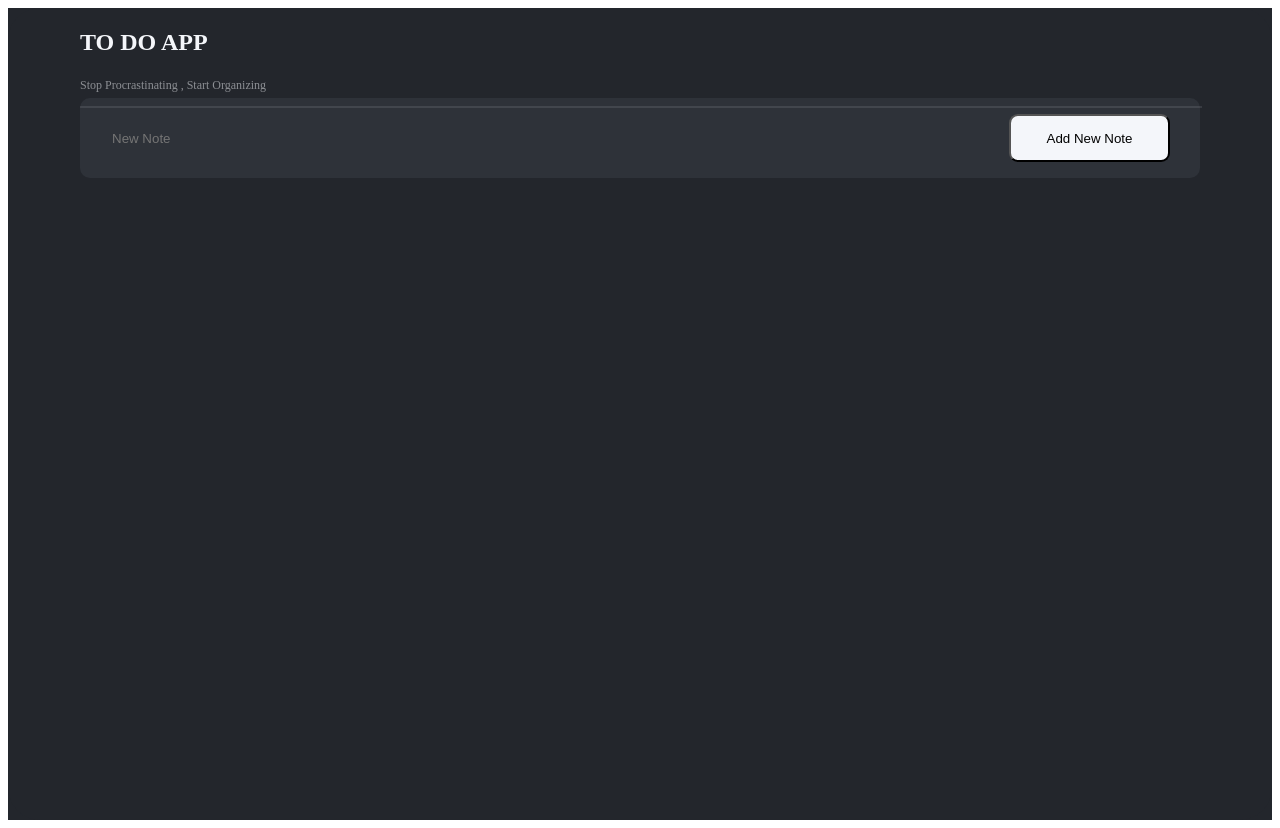
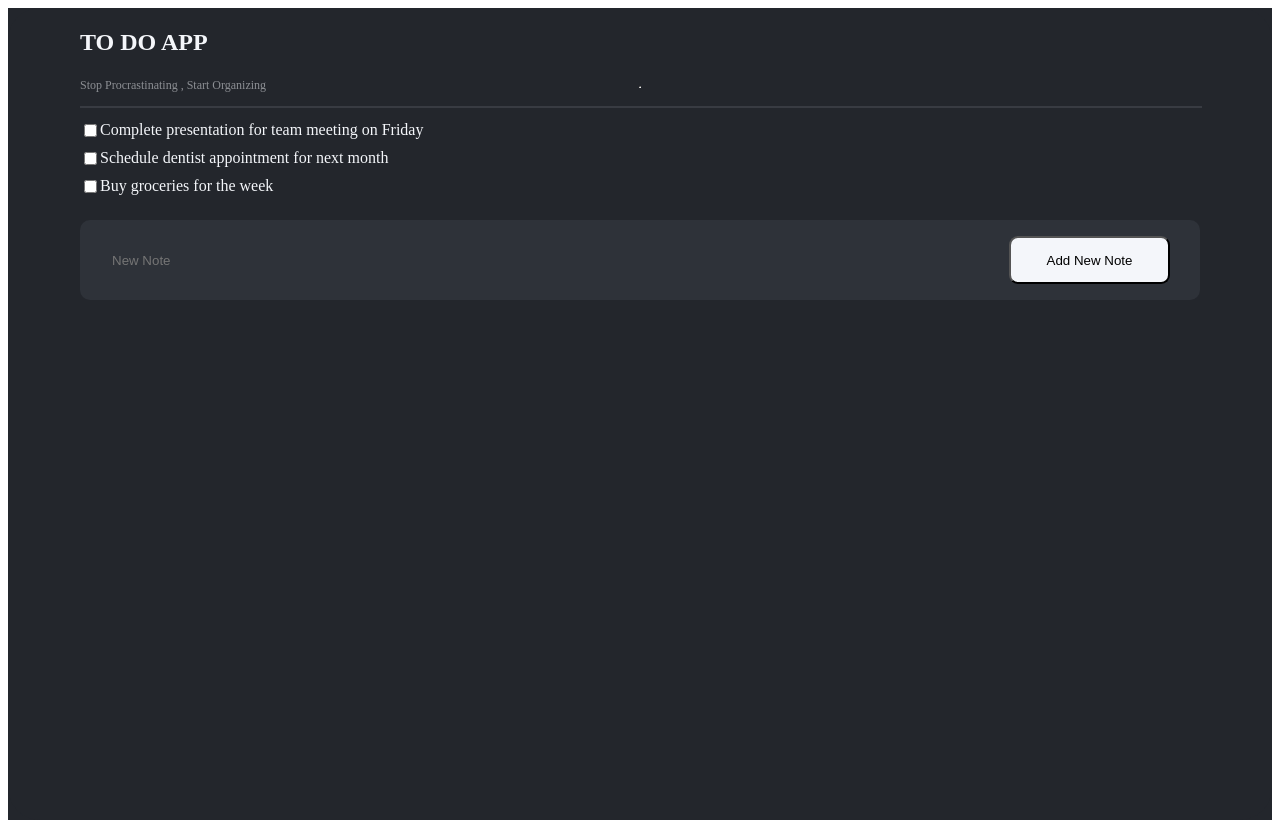
Before and after one commit to Doummarzhb/to-do-application, a React (Vite) app: page /todo_section in a window 1280 px wide. Built offline with nearby package versions, Linux system fonts and the light colour scheme; some icons are missing.

Commit message:
DOne and correction for border and title

```diff
--- a/src/components/Layout.tsx
+++ b/src/components/Layout.tsx
@@ -8,14 +8,13 @@ interface LayoutProps {
 const Layout: React.FC<LayoutProps> = ({ children }) => {
   return (
     <div className="min-h-screen flex items-center justify-center bg-[#23262C] font-poppins">
-      <div className="bg-[#23262C] text-white w-[1280px] h-[812px] rounded-[32px] overflow-hidden">
+      <div className="bg-[#23262C] text-white w-[1280px] h-[812px] rounded-[32px] overflow-hidden mb-8">
 
         <Header />
 
 
         <main className="pt-6 pb-4 pl-2 pr-2 flex-1">
-
-  {children}
+            {children}
 </main>
       </div>
     </div>
--- a/src/components/header.tsx
+++ b/src/components/header.tsx
@@ -33,7 +33,7 @@ const Header: React.FC = () => {
         </p>
       {/* </div> */}
 
-      <div className="w-[1120px] h-0 border border-[#F4F6FA] opacity-10  " />
+      <div className="w-[1120px] h-0 border border-[#F4F6FA] opacity-10" />
 
     </div>
   );
--- a/src/pages/todo_section.tsx
+++ b/src/pages/todo_section.tsx
@@ -15,9 +15,9 @@ interface Task {
 
 const TodoSection: React.FC = () => {
   const [tasks, setTasks] = useState<Task[]>([
-    // { id: 1, text: "Complete presentation for team meeting on Friday", hidden: false, done: false },
-    // { id: 2, text: "Schedule dentist appointment for next month", hidden: false, done: false },
-    // { id: 3, text: "Buy groceries for the week", hidden: false, done: false },
+    { id: 1, text: "Complete presentation for team meeting on Friday", hidden: false, done: false },
+    { id: 2, text: "Schedule dentist appointment for next month", hidden: false, done: false },
+    { id: 3, text: "Buy groceries for the week", hidden: false, done: false },
   ]);
   const [newTask, setNewTask] = useState("");
   const [snackbar, setSnackbar] = useState<{ open: boolean; message: string }>({
@@ -53,11 +53,12 @@ const TodoSection: React.FC = () => {
     <Layout>
       <div className="max-w-[1120px] h-[340px] w-full flex flex-col gap-[20px] mx-auto px-4 ">
         {/* Tasks List */}
+        <hr className="border-t border-gray-500 my-4" />
         <div className="flex flex-col gap-3">
           {tasks.map((task) => (
             <div
               key={task.id}
-              className="flex items-center justify-between px-4 py-3 rounded-lg text-[#F4F6FA] transition"
+              className="flex items-center justify-between px-4 py-3 rounded-lg text-[#F4F6FA] transition mb-10"
             >
               <div className="flex items-center gap-3">
                 <input
```
